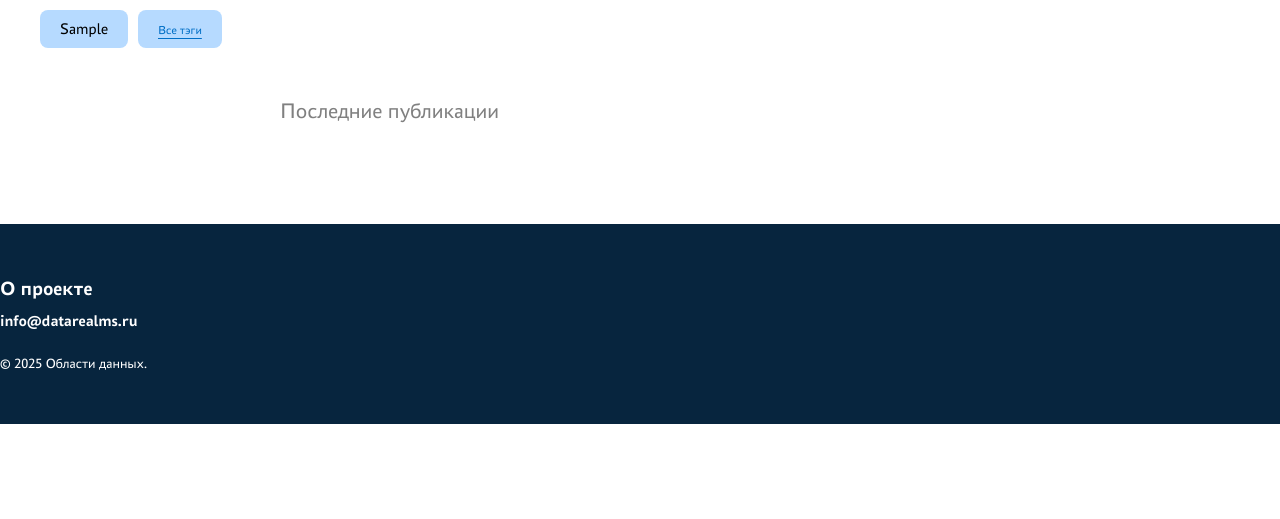
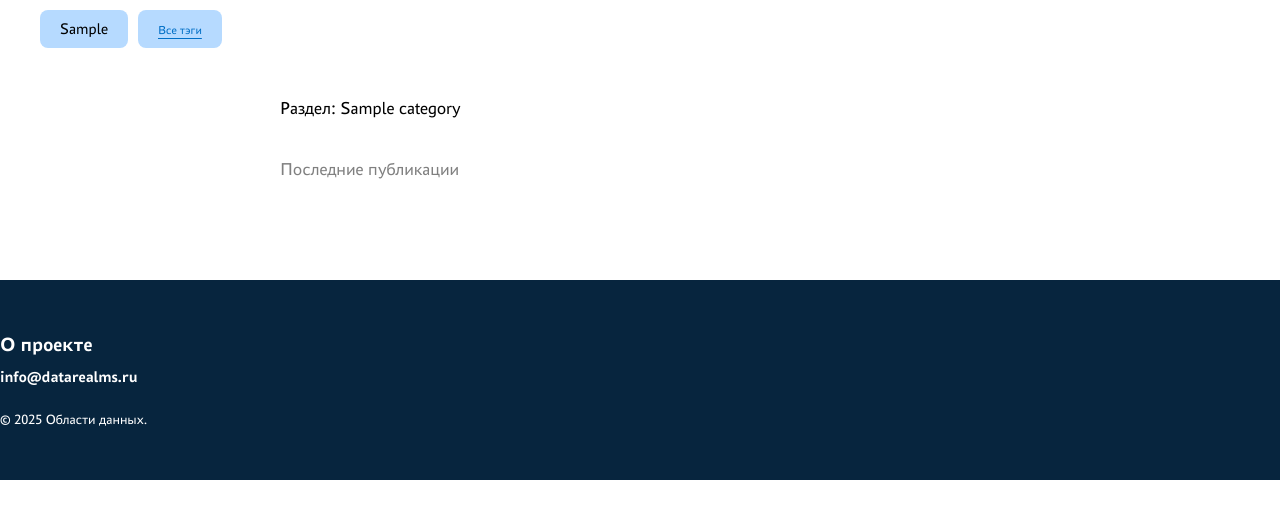
Before and after one commit to NazarovEvgn/datarealms, a Django app: a page that uses datarealms/maincontent/templates/maincontent/index.html in a window 1280 px wide. Shown: the part 80-599 px from the top of the page. Run offline with Django 5.2, Linux system fonts and the light colour scheme; tables that the repository leaves empty hold one stand-in row (values such as "Sample post"); some libraries are stand-ins or nearby versions.

Commit message:
Добавлено отображение названия выбранной категории в index.html

```diff
--- a/datarealms/maincontent/templates/maincontent/includes/footer.html
+++ b/datarealms/maincontent/templates/maincontent/includes/footer.html
@@ -2,7 +2,7 @@
 
     <div class="container">
 
-        <div class="footer-content">
+        <div>
 
             <ul class="footer-nav">
                 {% for m in menu %}
--- a/datarealms/maincontent/templates/maincontent/index.html
+++ b/datarealms/maincontent/templates/maincontent/index.html
@@ -4,9 +4,17 @@
 
 <--! ПУБЛИКАЦИИ НА ГЛАВНОЙ СТРАНИЦЕ --!>
 {% block content %}
+
 	<ul class="articles-main-list">
+
+		<div class="current">
+        	{% if category_name %}
+            	<h3 class="current-category">Раздел: {{ category_name }}</h3>
+        	{% endif %}
+		</div>
+
 		<p class="last-publications">Последние публикации</p>
-		{% for p in posts %}
+			{% for p in posts %}
 				<li class="main-list"><div class="articles-header">
 					<p class="post-date">{{p.time_update|date:"d-m-Y"}}</p>
 					</div>
@@ -14,6 +22,6 @@
             		<h2 class="post-description">{{p.description}}</h2>
             		<p class="post-link-to-open"><a href="{{ p.get_absolute_url }}">Читать полностью</a></p>
 				</li>
-		{% endfor %}
+			{% endfor %}
 	</ul>
 {% endblock %}
--- a/datarealms/maincontent/views.py
+++ b/datarealms/maincontent/views.py
@@ -35,16 +35,12 @@ def about(request):
 
 
 def all_tags(request):
-
     categories = Category.objects.all()
 
     category_tags = []
 
     for category in categories:
-        # Получаем статьи в этой категории
         articles = Article.objects.filter(cat=category, is_published=True)
-
-        # Получаем уникальные теги, связанные с этими статьями
         tags = TagPost.objects.filter(tags__in=articles).distinct()
 
         if tags.exists():
@@ -55,7 +51,8 @@ def all_tags(request):
 
     return render(request, 'maincontent/all_tags.html', {
         'show_tags': False,
-        'category_tags': category_tags
+        'category_tags': category_tags,
+        'menu': menu
     })
 
 
@@ -81,6 +78,7 @@ def show_category(request, cat_slug):
         'menu': menu,
         'posts': posts,
         'cat_selected': category.pk,
+        'category_name': category.name,
     }
     return render(request, 'maincontent/index.html', context=data)
 
@@ -93,11 +91,18 @@ def show_tag_postlist(request, tag_slug):
     tag = get_object_or_404(TagPost, slug=tag_slug)
     posts = tag.tags.filter(is_published=Article.Status.PUBLISHED).select_related('cat')
 
+    categories = set(post.cat for post in posts if post.cat)
+
+    category_name = None
+    if len(categories) == 1:
+        category_name = list(categories)[0].name
+
     data = {
         'title': f"Тег: {tag.tag}",
         'menu': menu,
         'posts': posts,
         'cat_selected': None,
+        'category_name': category_name,
     }
 
     return render(request, 'maincontent/index.html', context=data)
--- a/datarealms/static/css/styles.css
+++ b/datarealms/static/css/styles.css
@@ -110,6 +110,17 @@ img {
     .category li.active {
         color: #ff6213;
     }
+.current {
+    width: 100%;
+    max-width: 1280px;
+    margin: 0 auto;
+    padding-bottom: 40px;
+}
+.current-category {
+    font-size: 18px;
+    font-weight: normal;
+    margin: 0;
+}
 /*________end category*/
 
 .search-form {
@@ -142,13 +153,14 @@ img {
 /*________TAGS________*/
 
 .tags-container {
-    width: 100;
+    width: 100%;
     max-width: 1280px;
     display: flex;
     justify-content: center;
     flex-direction: column;
     align-items: flex-start;
     padding: 40px 20px;
+    margin: 0 auto;
 }
 .tags {
     width: 100%;
@@ -258,13 +270,12 @@ img {
     display: flex;
     justify-content: space-between;
     align-items: center;
-    padding: 10px 0;
 }
 .articles-main-list ul li {
     padding: 30px;
 }
 .main-list {
-    padding: 40px 0;
+    padding: 20px 0;
 }
 .image-paste {
     display: flex;
@@ -278,7 +289,7 @@ img {
 
 .last-publications {
     color: gray;
-    font-size: 22px;
+    font-size: 18px;
 }
 .post-container {
     margin: 60px auto;
@@ -301,6 +312,7 @@ img {
     padding: 10px 0;
     font-size: 18px;
     font-weight: normal;
+    line-height: 1.5;
 }
 .post-link-to-open {
     text-align: left;
```
